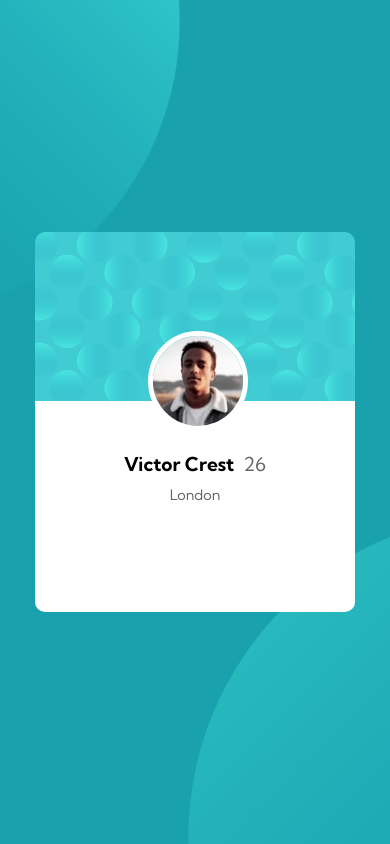
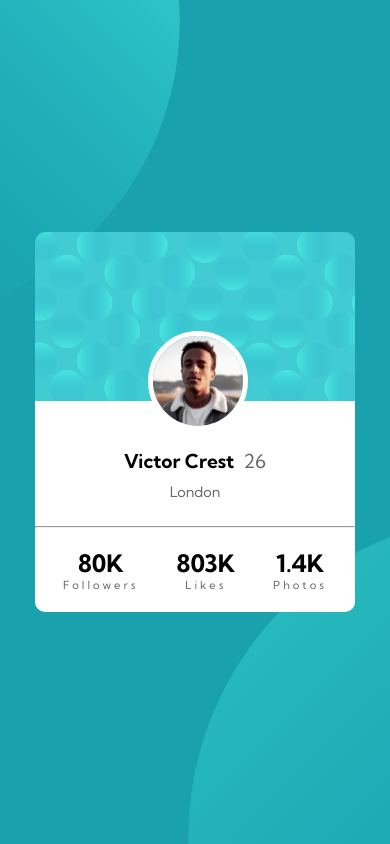
Before and after one commit to TeuzLemos/Profile-card-component, a plain HTML site: page index.html in a window 390 px wide. Drawn offline with Linux system fonts and the light colour scheme.

Commit message:
versão mobile

```diff
--- a/index.html
+++ b/index.html
@@ -12,12 +12,31 @@
         <header>
             <img src="images/image-victor.jpg" alt="Imagem de Victor">
         </header>
+
         <section>
             <h2>
                 Victor Crest <span class="idade">26</span>
             </h2>
             <p class="local">London</p>
         </section>
+        <hr>
+        <footer>
+
+            <div class="descricao">
+                <h2>80K</h2>
+                <p>Followers</p>
+            </div>
+
+            <div class="descricao">
+                <h2>803K</h2>
+                <p>Likes</p>
+            </div>
+
+            <div class="descricao">
+                <h2>1.4K</h2>
+                <p>Photos</p>
+            </div>
+        </footer>
     </main>
 </body>
 </html>
--- a/style-profile-card.css
+++ b/style-profile-card.css
@@ -28,7 +28,6 @@ html {
     display: flex;
     justify-content: center;
     align-items: center;
-    flex-flow: column nowrap;
 }
 
 main {
@@ -42,7 +41,7 @@ main {
     border-radius: 10px;
 
     display: flex;
-    flex-flow: column wrap;
+    flex-flow: column nowrap;
 
     position: relative;
 }
@@ -73,7 +72,7 @@ h2 {
     font-size: 1.2em;
 }
 
-.idade {
+span.idade {
     font-weight: normal;
     color: hsl(0, 0%, 40%);
     margin-left: 5px;
@@ -84,3 +83,32 @@ h2 {
     margin-top: 10px;
     font-size: 0.9em;
 }
+
+hr {
+    margin-top: 25px;
+}
+
+footer {
+    display: flex;
+    flex-flow: row nowrap;
+    justify-content: space-evenly;
+}
+
+.descricao {
+    flex: 0;
+    margin: 20px 10px;
+}
+
+.descricao h2 {
+    font-size: 1.5rem;
+    margin: 0;
+    text-align: center;
+}
+
+.descricao p {
+    font-size: 0.7rem;
+    letter-spacing: 3px;
+    color: hsl(0, 0%, 40%);
+    margin: 0;
+    text-align: center;
+}
```
